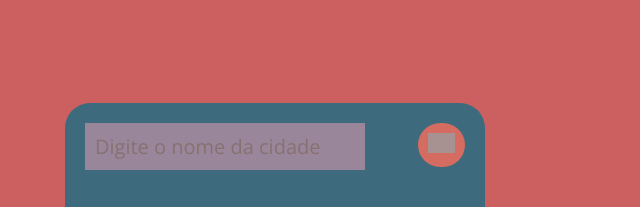
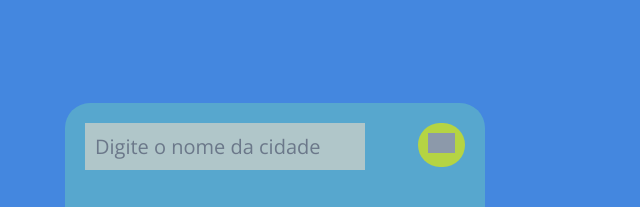
Before and after one commit to Clau4705/Previs-o-de-tempo, a plain HTML site: page index.html in a window 1280 px wide. Shown: the top 207 px of the page, without its empty margins (365-1005 px from the left). Drawn offline with nearby package versions, Linux system fonts and the light colour scheme; grey boxes are pictures that could not be loaded.

Commit message:
alterando-styles

```diff
--- a/styles.css
+++ b/styles.css
@@ -5,7 +5,7 @@
     font-family: 'Open Sans', sans-serif;
 }
 body {
-    background-color: rgb(204, 96, 96);
+    background-color: rgb(68, 135, 223);
     display: flex;
     justify-content: center;
     align-items: center;
@@ -14,7 +14,7 @@ body {
 }
 
 .caixa-maior {
-    background-color: #1b6d86;/*  Troca cor de fundo  */
+    background-color: #5cb0ca;/*  Troca cor de fundo  */
     width: 95%; /*  Largura  */
     max-width: 420px; /*  Largura  Maxima */
     opacity: 0.8;/* transparencia do item */
@@ -24,7 +24,7 @@ body {
 }
 
 input {
-    background-color: #9994adea;
+    background-color: #d6dac4ea;
     border: none;
     color: #ffffff;
     font-size: 20px;
@@ -38,7 +38,7 @@ button {
     outline: none;
     padding: 10px;
     border-radius: 50px;
-    background-color: #eb7060e8;
+    background-color: #dfee0de8;
     float: right;
     cursor: pointer;
 }
```
